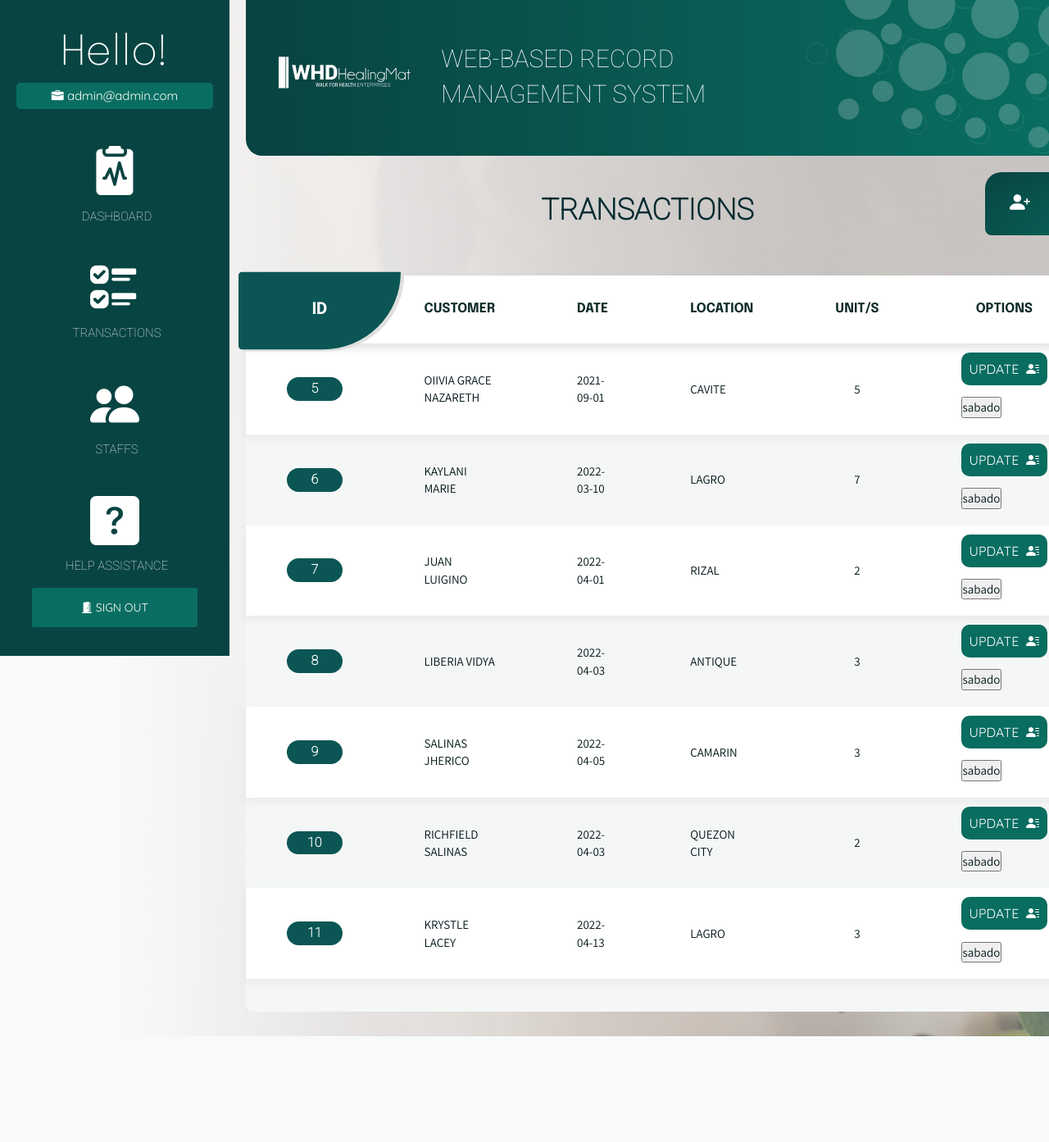
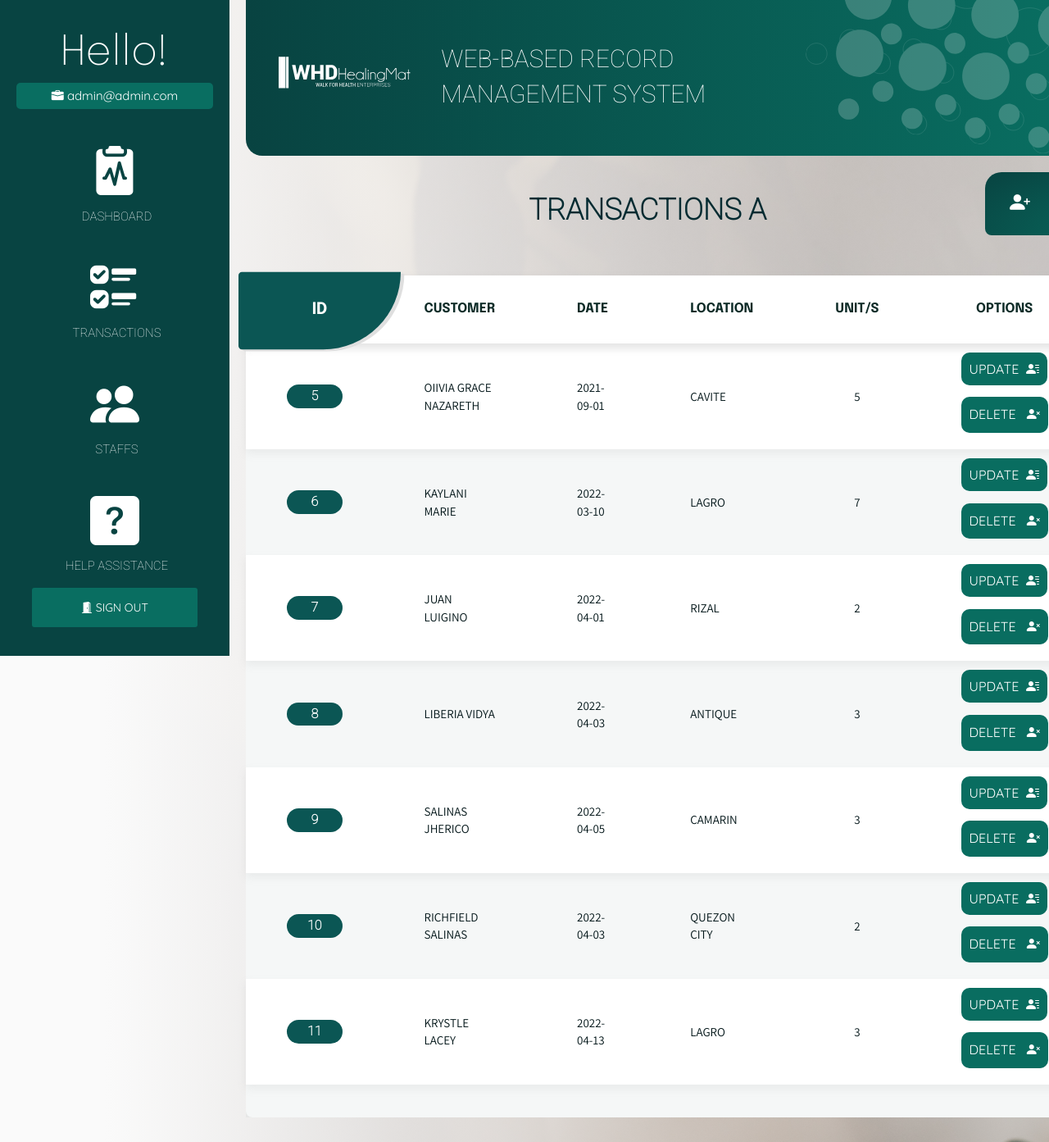
Before and after one commit to mangramej/healing-mat, a Flask app: page /transaction in a window 1280 px wide. Shown: the whole page at 82% size. Before the commit the page ends 1264 px from the top, so only its background shows below. Run offline with Flask 2, Linux system fonts and the light colour scheme; a user stored in the database is signed in; data comes from the database, SQL or seed files in the repository; both versions use the stored data as it was after the commit; some libraries are stand-ins or nearby versions.

Commit message:
Add Modal

```diff
--- a/app.py
+++ b/app.py
@@ -23,4 +23,4 @@ app.register_blueprint(help_bp)
 db.init_app(app)
 
 if __name__ == "__main__":
-    app.run(debug=False)
+    app.run(debug=True)
--- a/static/scripts/index.js
+++ b/static/scripts/index.js
@@ -1,8 +1,21 @@
-
-document.getElementById('opt-js-btn-2').addEventListener('click', function(){
-    document.querySelector('.bg-modal').style.display = 'block';
-});
 
 document.querySelector('.close').addEventListener('click', function(){
     document.querySelector('.bg-modal').style.display = 'none';
 });
+
+function openModal(id, title) {
+    document.querySelector('.bg-modal').style.display = 'block';
+    document.getElementById('modal-trans-id').innerText = id;
+    document.getElementById('modal-title').innerText = title;
+
+    var action_src = "";
+    if(title == 'TRANSACTION') {
+        action_src += "/transaction/"
+    } else if ('STAFF') {
+        action_src += "/staff/"
+    }
+
+    action_src += id +"/delete"
+    var form = document.getElementById('delete_trans_form');
+    form.action = action_src;
+}
--- a/templates/auth/auth_base.html
+++ b/templates/auth/auth_base.html
@@ -45,21 +45,19 @@
     </div>
 
     <div class="bg-modal">
-    <div class="modal-content">
-            {% if staff %}
+        <div class="modal-content">
 
-            <h1>Staff: {{staff.staff_email}}</h1>
-            <form action="{{url_for('staff_bp.staff_delete', id=staff.staff_id)}}" method="POST">
-            Click <input type = "submit" value="YES"> to confirm
+                <h1>Are you sure you want to delete <b id="modal-title"> </b> id: <b id="modal-trans-id"></b></h1>
 
-            <a href="{{url_for('transaction_bp.transaction')}}">Cancel</a>
-            </form>
-            {% else %}
-	            <h1>Staff not found</h1>
-            {% endif %}
-            <div class="close">CLOSE MUNA</div>
-     </div>
-</div>
+                <form id="delete_trans_form" method="POST">
+
+                    Click <input type = "submit" value="YES"> to confirm
+                    <div class="close">No</div>
+
+                </form>
+
+         </div>
+    </div>
 
     <div class="main">
         <div class="main--header">
--- a/templates/staff/index_page.html
+++ b/templates/staff/index_page.html
@@ -34,8 +34,7 @@
                         <a class="opt-btn" id="opt-js-btn-1" href="{{url_for('staff_bp.staff_update', id=staff.staff_id)}}">
                             UPDATE&nbsp;&nbsp;<i class="fas fa-user-edit"></i></a>
                     <br><br>
-                        <a class="opt-btn" id="opt-js-btn-2" href="{{url_for('staff_bp.staff_delete', id=staff.staff_id)}}">
-                            DELETE&nbsp;&nbsp;<i class="fas fa-user-slash"></i></a>
+                        <button class="opt-btn" onclick="openModal('{{ staff.staff_id }}', 'STAFF')">DELETE&nbsp;&nbsp;&nbsp;<i class="bi bi-person-x-fill"></i></button>
                 </td>
             </tr>
             {% endfor %}
--- a/templates/transaction/index_page.html
+++ b/templates/transaction/index_page.html
@@ -13,7 +13,7 @@
 <div class="transaction">
     <a id="create-btn" href="{{url_for('transaction_bp.transaction_create')}}">
         <i class="bi bi-person-plus-fill"></i>&nbsp;&nbsp;&nbsp;&nbsp;CREATE TRANSACTION</a>
-    <h1 id="spec-h1">TRANSACTIONS</h1>
+    <h1 id="spec-h1">TRANSACTIONS a</h1>
     <table>
         <thead>
             <tr>
@@ -37,9 +37,7 @@
                     <a class="opt-btn" id="opt-js-btn-1" href="{{url_for('transaction_bp.transaction_update', id=transaction.cust_id)}}">
                         UPDATE&nbsp;&nbsp;<i class="bi bi-person-lines-fill"></i></a>
                     <br><br>
-                    <!--<a class="opt-btn" href="{{url_for('transaction_bp.transaction_delete', id=transaction.cust_id)}}">
-                        DELETE&nbsp;&nbsp;&nbsp;<i class="bi bi-person-x-fill"></i></a>-->
-                    <button id="opt-js-btn-2">sabado</button>
+                    <button class="opt-btn" onclick="openModal('{{ transaction.cust_id }}', 'TRANSACTION')">DELETE&nbsp;&nbsp;&nbsp;<i class="bi bi-person-x-fill"></i></button>
                 </td>
             </tr>
             {% endfor %}
@@ -68,4 +66,5 @@
 
 
 
+
 {% endblock %}
```
Also changed, not shown: hmat.db.
